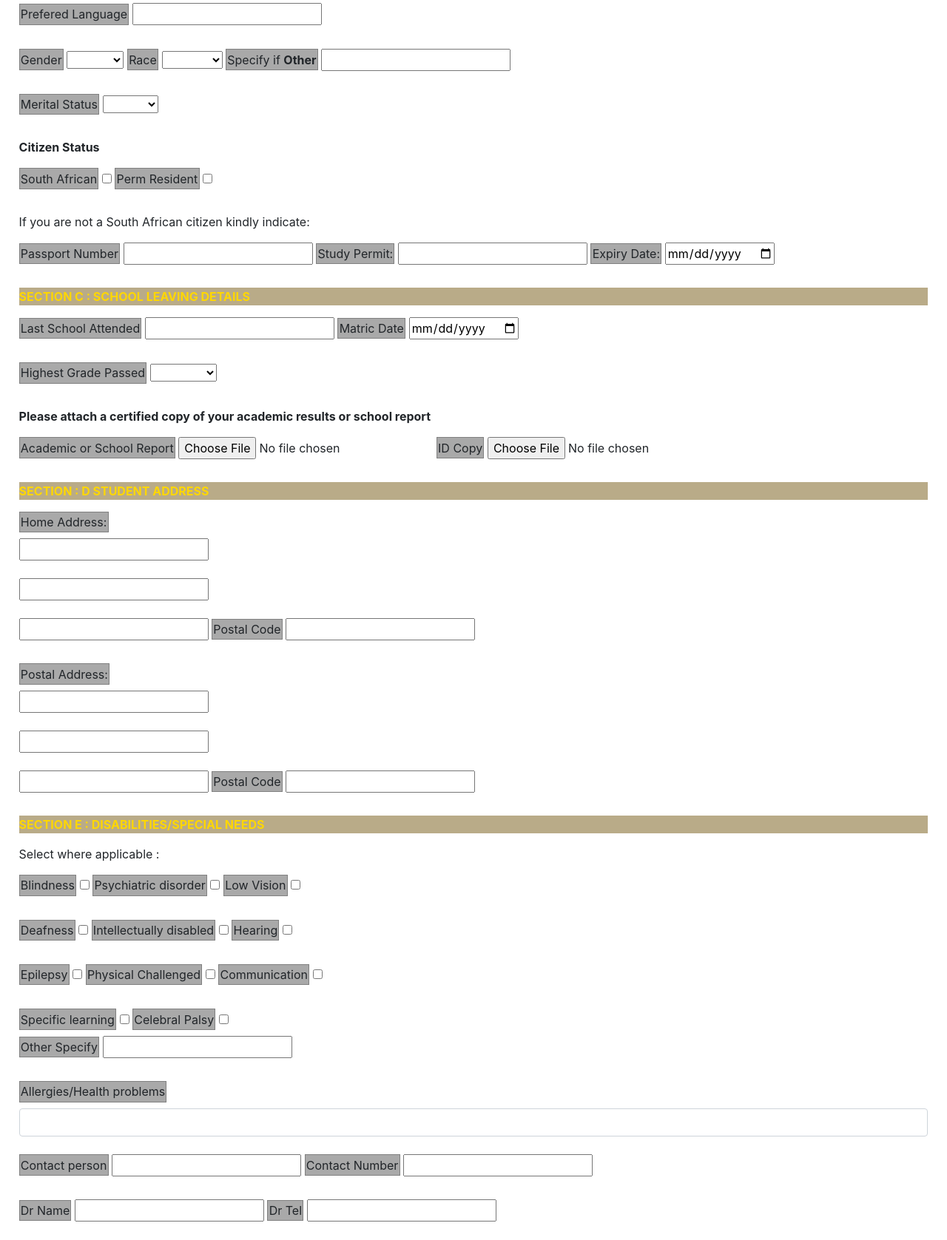
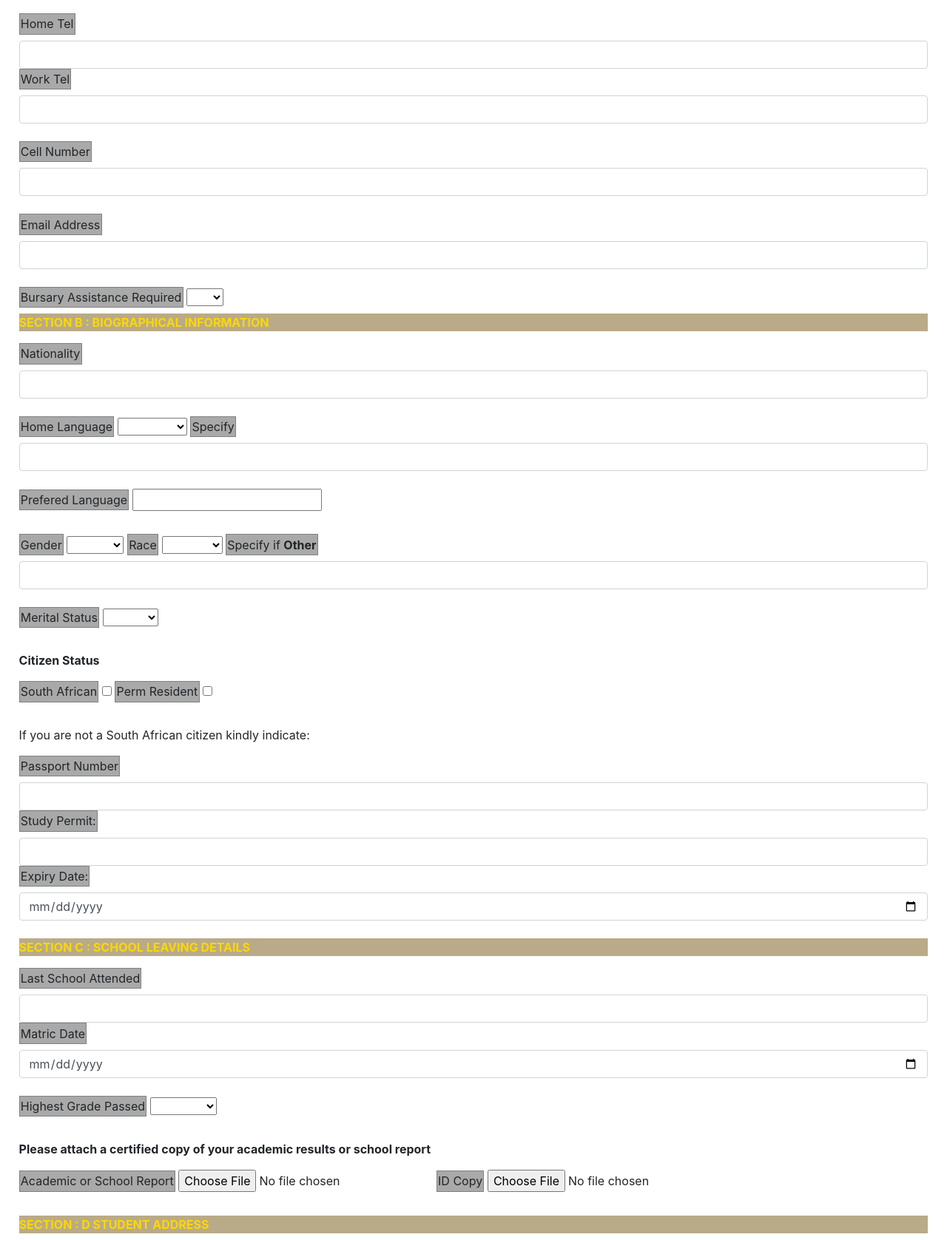
Before and after one commit to Lungelokwadwo/Repo2, a plain HTML site: page Esgela.html in a window 1280 px wide. Shown: the part 1120-2797 px from the top of the page at 74% size. Drawn offline with Linux system fonts and the light colour scheme.

Commit message:
Responsive

```diff
--- a/Esgela.html
+++ b/Esgela.html
@@ -37,9 +37,10 @@
             <p class="section"><strong> SECTION A : PERSONAL INFORMATION (as per ID Books) </strong></p>
             <div >
                 <label for="IDNO"> ID Number </label>
-                <input type="text" name="idnumber" id="">
+                <input class="form-control" type="text" name="idnumber" id="">
+                <br>
                 <label for="birthday">Date of Birth</label>
-                <input type="date" name="birthday" id="birthdat">
+                <input class="form-control" type="date" name="birthday" id="birthdat">
             </div>
             <br>
             <div>
@@ -51,38 +52,38 @@
                     <option value="Black">Other</option>
                 </select>
                 <label for="">Specify</label>
-                <input type="text">
+                <input class="form-control" type="text">
                 <label>Initials</label>
-                <input type="text" name="" id="">
+                <input class="form-control" type="text" name="" id="">
             </div>
             <br>
             <div>
                 <label>Surname</label>
-                <input type="text">
+                <input class="form-control" type="text">
                 <label>Maide Surname, if applicable</label>
-                <input type="text">
+                <input class="form-control" type="text">
             </div>
             <br>
             <div>
                 <label>Full Names</label>
-                <input type="text">
+                <input class="form-control" type="text">
             </div>
             <br>
             <div>
                 <label>Home Tel</label>
-                <input type="number">
+                <input class="form-control" type="number">
                 <label>Work Tel</label>
-                <input type="number">
+                <input class="form-control" type="number">
             </div>
             <br>
             <div>
                 <label>Cell Number</label>
-                <input type="number"">
+                <input class="form-control" type="number"">
             </div>
             <br>
             <div>
                 <label>Email Address</label>
-                <input type="email" >
+                <input class="form-control" type="email" >
             </div>
             <br>
             <label>Bursary Assistance Required</label>
@@ -94,7 +95,7 @@
             <p class="section"><strong>SECTION B : BIOGRAPHICAL INFORMATION</strong></p>
             <div>
                 <label>Nationality</label>
-                <input type="text">
+                <input class="form-control" type="text">
             </div>
             <br>
             <div>
@@ -108,7 +109,7 @@
                     <option value="silver">Other</option>
                 </select>
                 <label>Specify</label>
-                <input type="text" name="SpecifyLanguage" id="SpecifyLanguage">
+                <input class="form-control" type="text" name="SpecifyLanguage" id="SpecifyLanguage">
             </div>
             <br>
             <div>
@@ -133,7 +134,7 @@
                     <option >Other</option>
                 </select>
                 <label>Specify if <strong>Other</strong></label>
-                <input type="text" name="specify" id="specify">
+                <input class="form-control" type="text" name="specify" id="specify">
             </div>
             <br>
             <div>
@@ -157,19 +158,19 @@
             <div>
                 <p>If you are not a South African citizen kindly indicate:</p>
                 <label>Passport Number</label>
-                <input type="number" id="PassportNo">
+                <input class="form-control" type="number" id="PassportNo">
                 <label>Study Permit:</label>
-                <input type="text"id="StudyPermit">
+                <input class="form-control" type="text"id="StudyPermit">
                 <label>Expiry Date:</label>
-                <input type="date"id="ExpiryDate">
+                <input class="form-control" type="date"id="ExpiryDate">
             </div>
             <br>
             <p class="section"><strong>SECTION C : SCHOOL LEAVING DETAILS</strong></p>
             <div>
                 <label>Last School Attended</label>
-                <input type="text">
+                <input class="form-control" type="text">
                 <label>Matric Date</label>
-                <input type="date">
+                <input class="form-control" type="date">
             </div>
             <br>
             <div>
@@ -193,25 +194,25 @@
             <p class="section"><strong>SECTION : D STUDENT ADDRESS </strong></p>
             <div>
                 <label>Home Address:</label><br>
-                <input type="text"id="HomeAddress"><br>
+                <input class="form-control" type="text"id="HomeAddress"><br>
                 <br>
-                <input type="text"id="HomeAddress"><br>
+                <input class="form-control" type="text"id="HomeAddress"><br>
                 <br>
-                <input type="text"id="HomeAddress">
+                <input class="form-control" type="text"id="HomeAddress">
                 <label>Postal Code</label>
-                <input type="number" >
+                <input class="form-control" type="number" >
             </div>
             <br>
             <div>
                 <label>Postal Address:</label>
                 <br>
-                <input type="text"id="HomeAddress"><br>
+                <input class="form-control" type="text"id="HomeAddress"><br>
                 <br>
-                <input type="text"id="HomeAddress"><br>
+                <input class="form-control" type="text"id="HomeAddress"><br>
                 <br>
-                <input type="text"id="HomeAddress">
+                <input class="form-control" type="text"id="HomeAddress">
                 <label>Postal Code</label>
-                <input type="number" >
+                <input class="form-control" type="number" >
             </div>
             <br>
             <p class="section"><strong>SECTION E : DISABILITIES/SPECIAL NEEDS </strong></p>
@@ -236,7 +237,7 @@
                 <label>Physical Challenged</label>
                 <input type="checkbox">
                 <label>Communication</label>
-                <input type="checkbox"><br>
+                <input ctype="checkbox"><br>
                 <br>
                 <label>Specific learning </label>
                 <input type="checkbox">
@@ -248,50 +249,50 @@
             <br>
             <div>
                 <label>Allergies/Health problems </label>
-                <input type="text" class="form-control">
+                <input class="form-control" type="text" class="form-control">
             </div>
             <br>
             <div>
                 <label>Contact person</label>
-                <input type="text">
+                <input class="form-control" type="text">
                 <label>Contact Number</label>
-                <input type="number">
+                <input class="form-control" type="number">
             </div>
             <br>
             <div>
                 <label>Dr Name</label>
-                <input type="text">
+                <input class="form-control" type="text">
                 <label>Dr Tel</label>
-                <input type="number">
+                <input class="form-control" type="number">
             </div>
             <br>
             <p class="section"><strong>SECTION F : NEXT OF KIN INFORMATION</strong></p>
             <div>
                 <label>Parent/Guardian</label>
-                <input type="text">
+                <input class="form-control" type="text">
                 <label>Relationship</label>
-                <input type="text">
+                <input class="form-control" type="text">
             </div>
             <br>
             <div>
                 <label>Postal Address :</label><br>
-                <input type="text"><br>
+                <input class="form-control" type="text"><br>
                 <br>
-                <input type="text">
+                <input class="form-control" type="text">
             </div>
             <br>
             <div>
                 <label>Postal Code</label>
-                <input type="number">
+                <input class="form-control" type="number">
                 <label>Occupation</label>
-                <input type="text">
+                <input class="form-control" type="text">
             </div>
             <br>
             <div>
                 <label>Work Tel</label>
-                <input type="number">
+                <input class="form-control" type="number">
                 <label>Cell</label>
-                <input type="number">
+                <input class="form-control" type="number">
             </div>
             <br>
             <div>
@@ -313,7 +314,7 @@
             <label><strong>Signature</strong></label>
             <input type="radio" name="Declaration" id="Signature">
             <label>Date</label>
-            <input type="date" name="SignatureDate" id="date">
+            <input class="form-control" type="date" name="SignatureDate" id="date">
             <br>
             <div>
                 <button type="submit" class="btn btn-success"> Submit </button>
```
